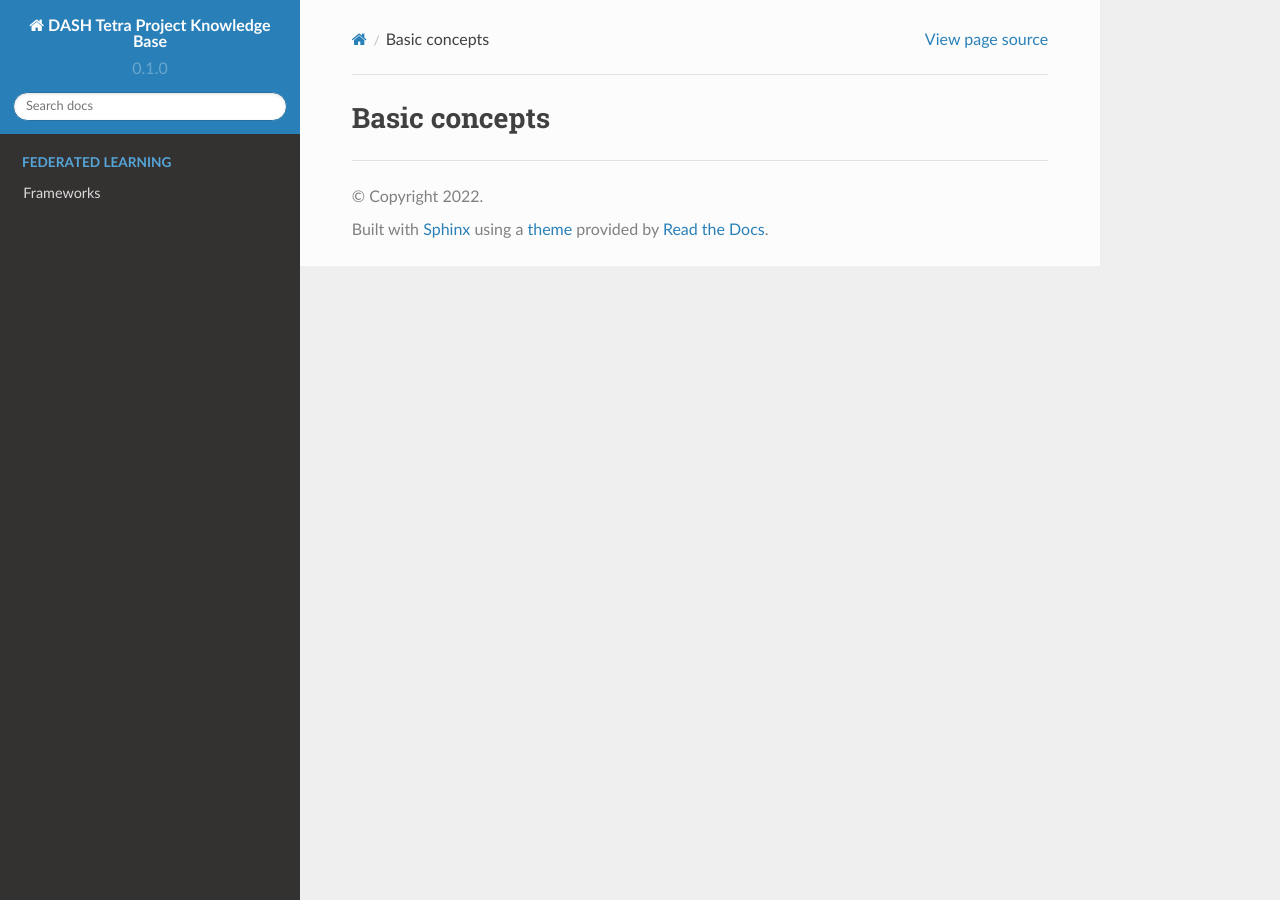
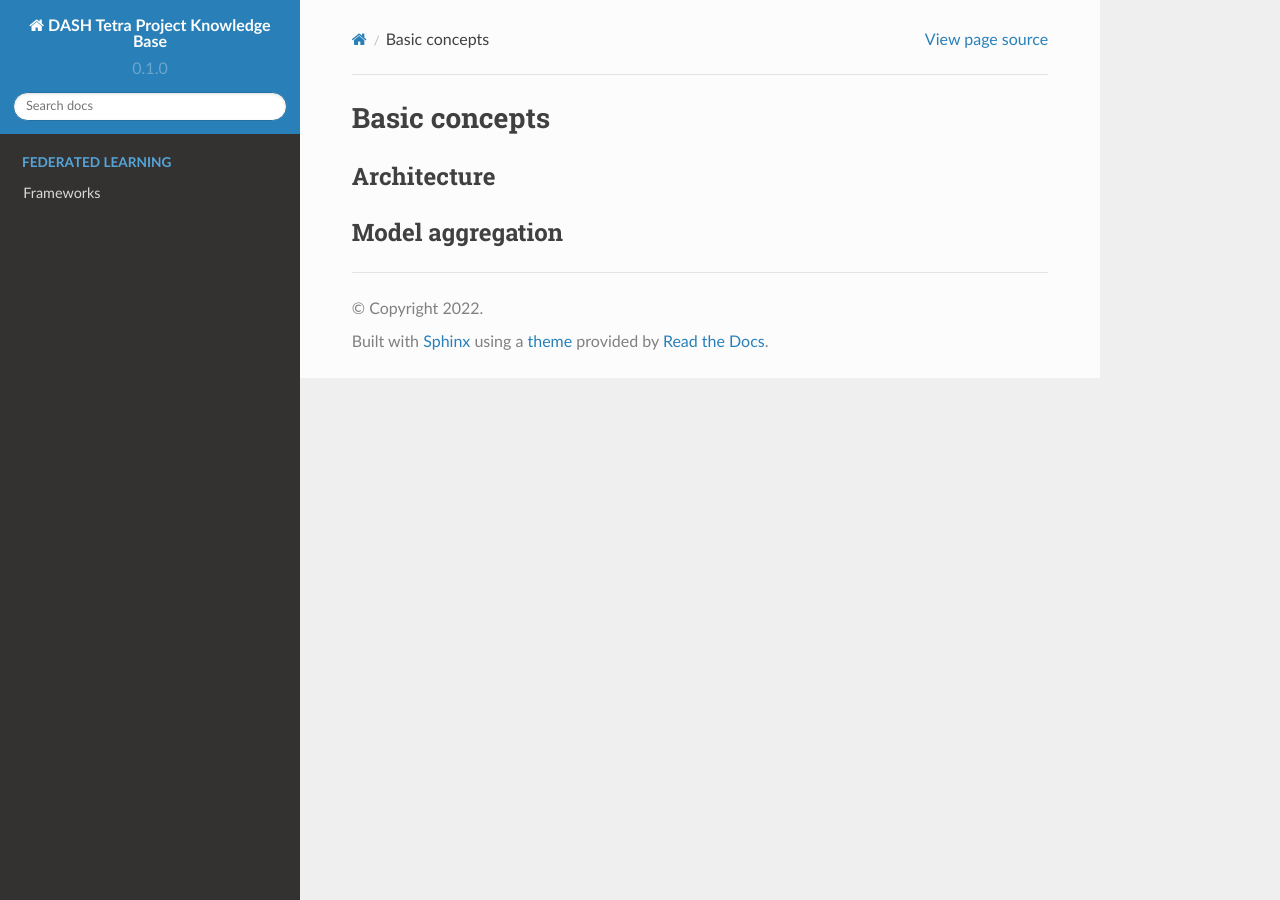
Before and after one commit to thomasvdbossche/dash-knowledge-base, a Sphinx documentation site: the page built from docs/source/topics/basic-concepts.rst, in a window 1280 px wide. Built offline with Sphinx 7.4.7 and the Read the Docs theme 2.0.0, drawn with Linux system fonts in a browser that asks for light colours; pages that are not in the unit, such as notebooks, are missing from menus.

Commit message:
Update basic-concepts.rst

```diff
--- a/docs/source/topics/basic-concepts.rst
+++ b/docs/source/topics/basic-concepts.rst
@@ -1,7 +1,8 @@
-.. highlight:: none
+Basic concepts
+===================================
 
-.. _topics-basic-concepts:
+Architecture
+-----------------------------------
 
-=================
-Basic concepts
-=================
+Model aggregation
+-----------------------------------
```
